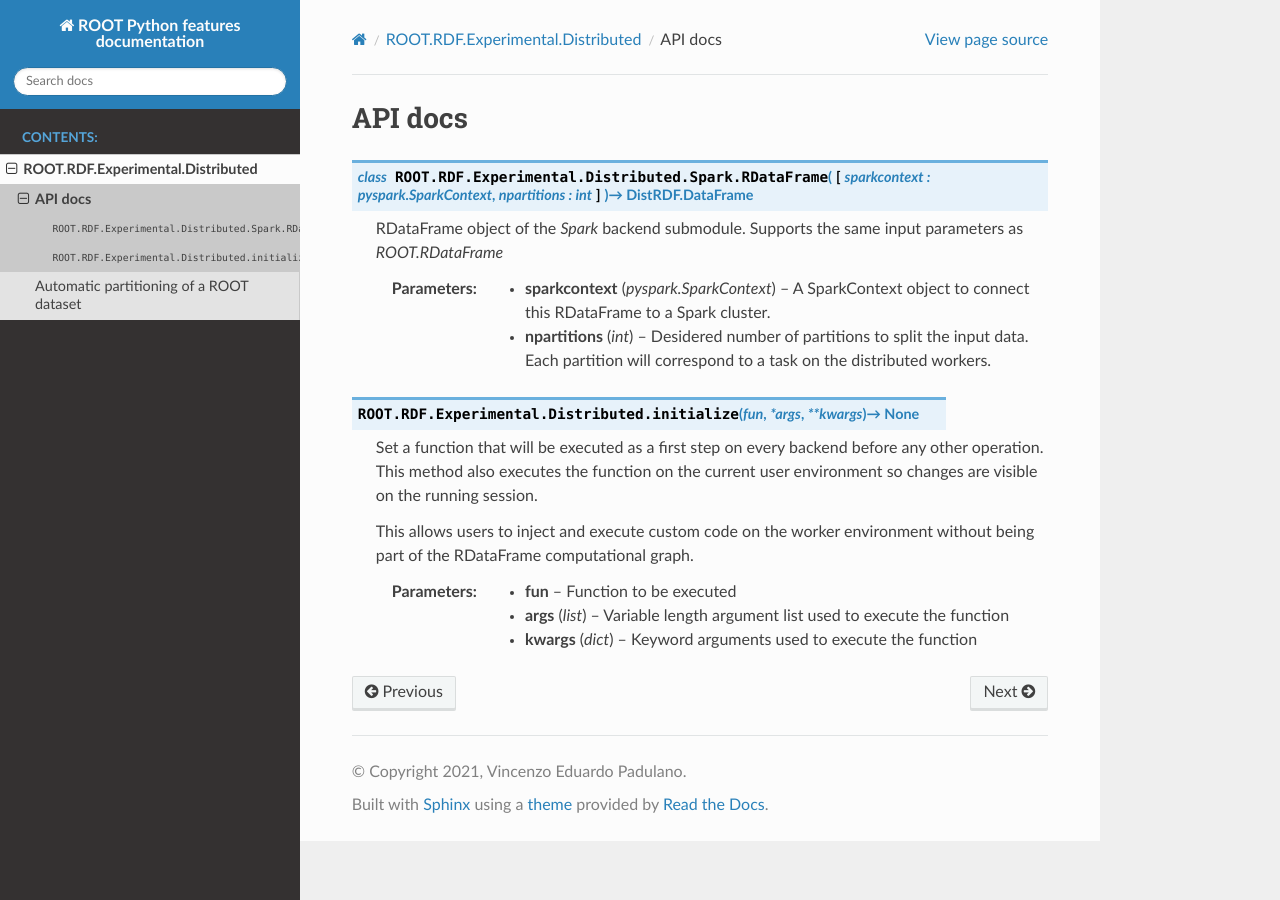
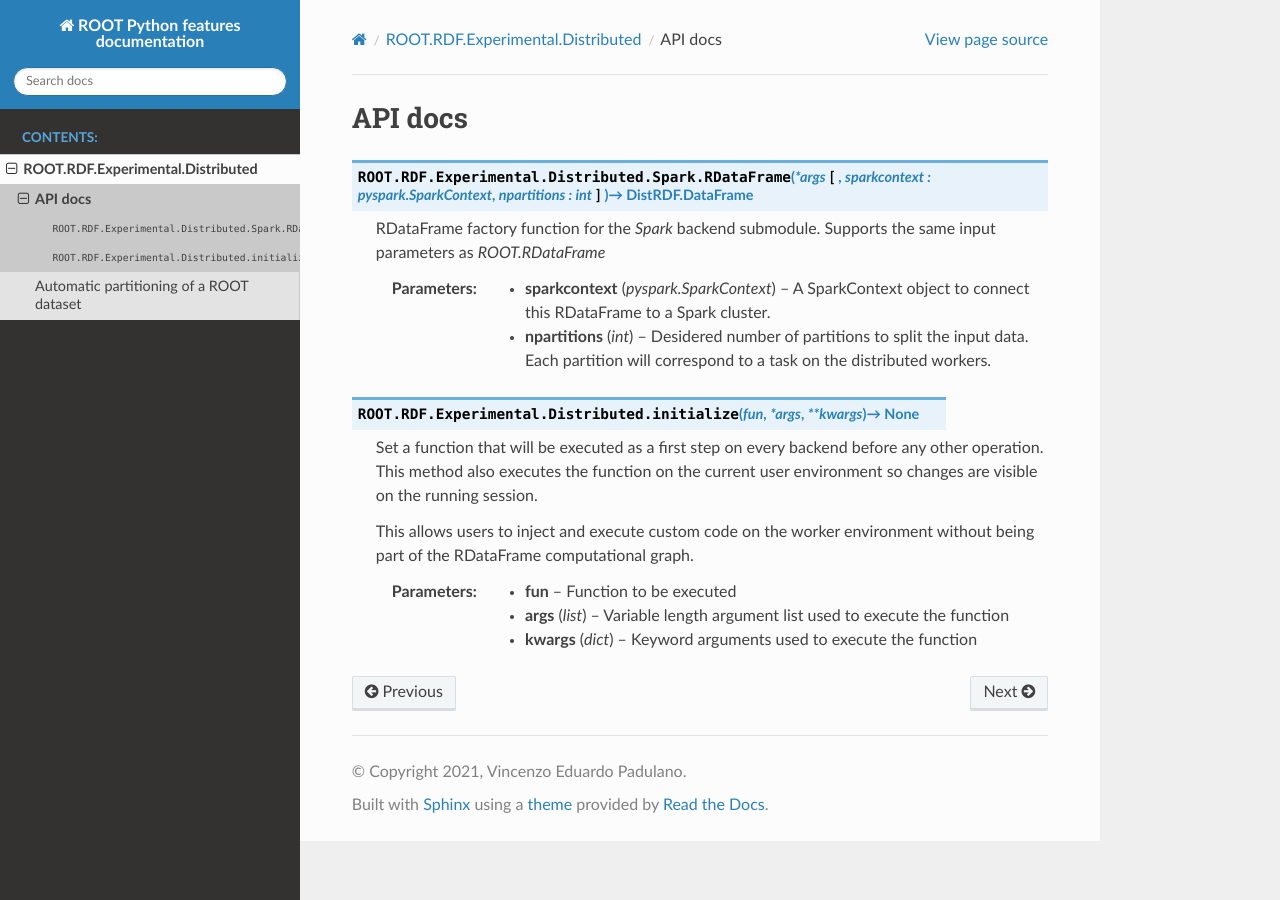
Before and after one commit to vepadulano/root-python-sphinx-docs, a Sphinx documentation site: the page built from source/distrdf/api.rst, in a window 1280 px wide. Built offline with Sphinx 7.4.7 and the Read the Docs theme 2.0.0, drawn with Linux system fonts in a browser that asks for light colours.

Commit message:
change `Spark.RDataFrame` to function

```diff
--- a/source/distrdf/api.rst
+++ b/source/distrdf/api.rst
@@ -1,9 +1,9 @@
 API docs
 =============
 
-.. py:class:: ROOT.RDF.Experimental.Distributed.Spark.RDataFrame([, sparkcontext : pyspark.SparkContext, npartitions : int]) -> DistRDF.DataFrame
+.. py:function:: ROOT.RDF.Experimental.Distributed.Spark.RDataFrame(*args[, sparkcontext : pyspark.SparkContext, npartitions : int]) -> DistRDF.DataFrame
 
-    RDataFrame object of the `Spark` backend submodule. Supports the same input
+    RDataFrame factory function for the `Spark` backend submodule. Supports the same input
     parameters as `ROOT.RDataFrame`
 
     :param pyspark.SparkContext sparkcontext: A SparkContext object to connect this RDataFrame to a Spark cluster.
```
